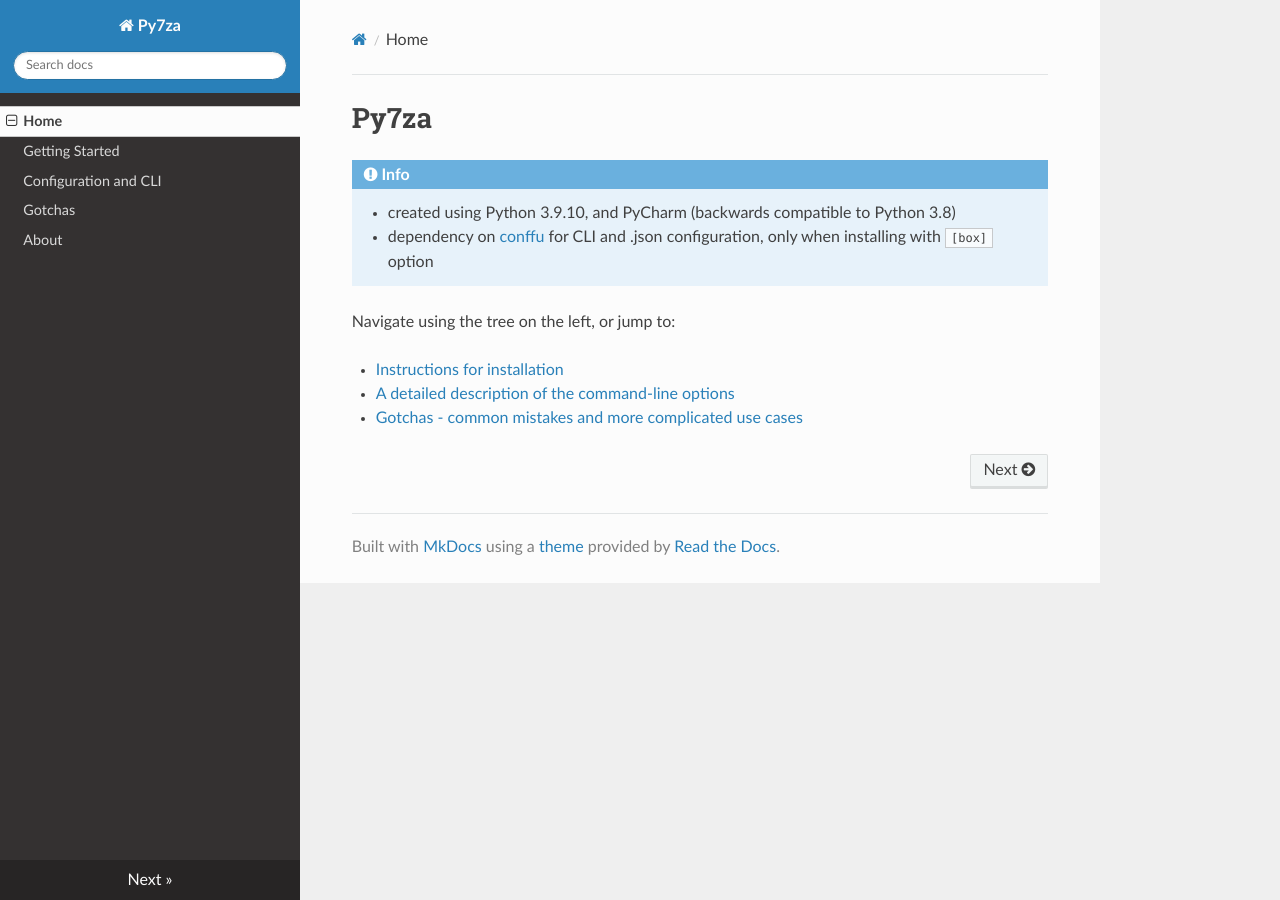
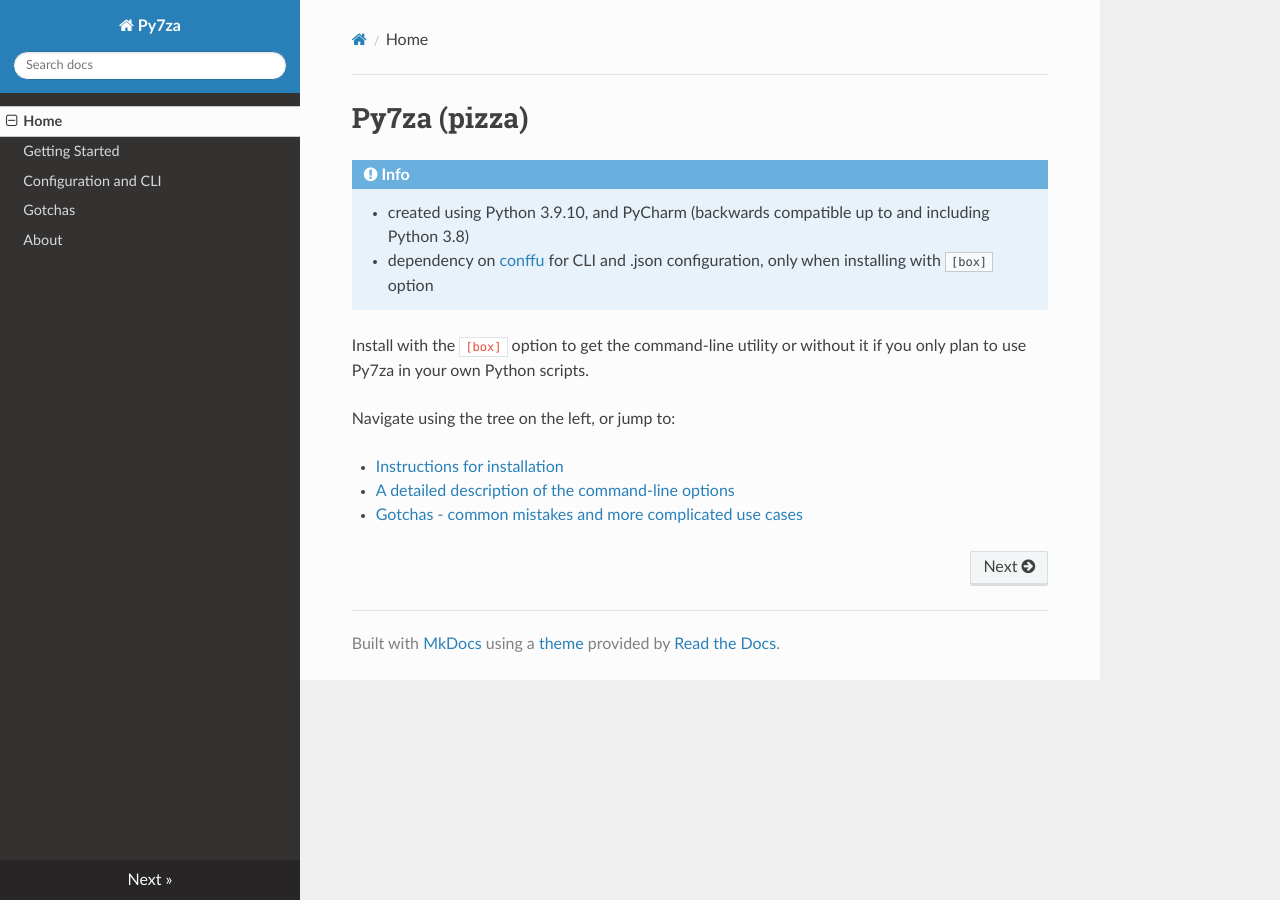
Before and after one commit to Grismar/py7za, an MkDocs documentation site: the page built from docs/index.md, in a window 1280 px wide. Built offline with MkDocs 1.6.1, drawn with Linux system fonts in a browser that asks for light colours; nearby versions of some CDN libraries.

Commit message:
update 0.2.13

```diff
--- a/docs/index.md
+++ b/docs/index.md
@@ -1,8 +1,10 @@
-# Py7za
+# Py7za (pizza)
 
 !!! Info
-    - created using Python 3.9.10, and PyCharm (backwards compatible to Python 3.8)
+    - created using Python 3.9.10, and PyCharm (backwards compatible up to and including Python 3.8)
     - dependency on [conffu](https://pypi.org/project/conffu/) for CLI and .json configuration, only when installing with `[box]` option
+
+Install with the `[box]` option to get the command-line utility or without it if you only plan to use Py7za in your own Python scripts.
 
 Navigate using the tree on the left, or jump to:
 
--- a/py7za/_version.py
+++ b/py7za/_version.py
@@ -1 +1 @@
-__version__ = '0.2.12'
+__version__ = '0.2.13'
```
Also changed, not shown: CHANGELOG.md (+6 -0 lines), 3 other files.
